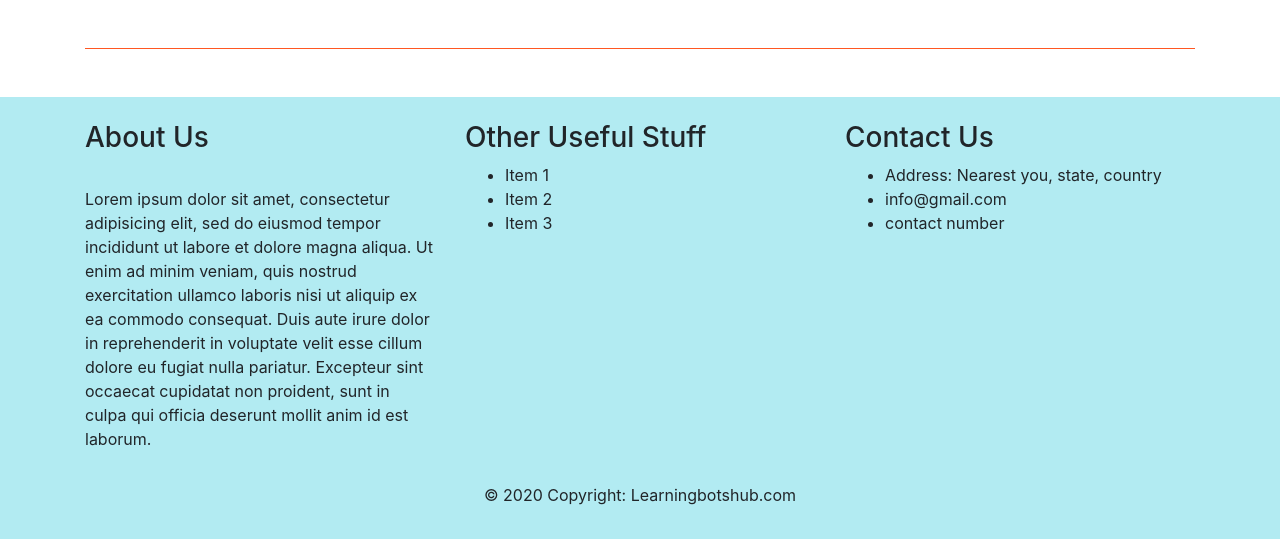
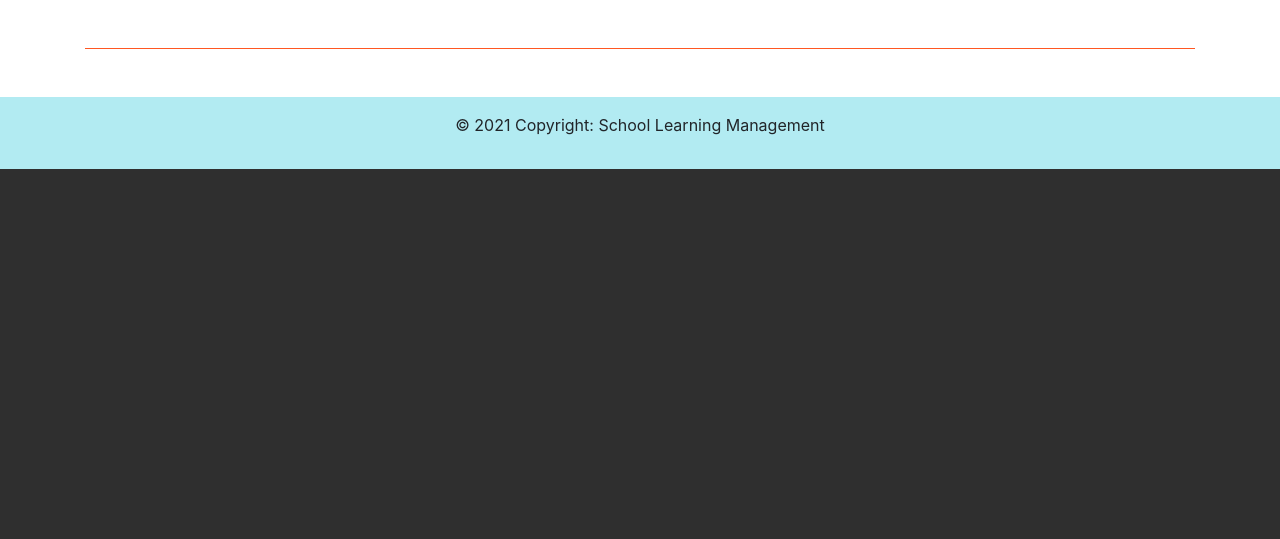
Before and after one commit to khabdrick/school-learning-system, a Django app: page / in a window 1280 px wide. Shown: the part 2133-2672 px from the top of the page. After the commit the page ends 2302 px from the top, so only its background shows below. Run offline with Django 3.2, Linux system fonts and the light colour scheme; data that the repository does not hold is empty; some libraries are stand-ins or nearby versions.

Commit message:
fixed the footer

```diff
--- a/app/templates/base.html
+++ b/app/templates/base.html
@@ -64,30 +64,9 @@
 
     <footer class="page-footer" style="background-color:#b2ebf2;">
       <div class="container">
-        <div class="row mt-4">
-                  <div class="col-md-4 mt-4">
-                            <h3>About Us</h3> <br>
-                            <p>Lorem ipsum dolor sit amet, consectetur adipisicing elit, sed do eiusmod tempor incididunt ut labore et dolore magna aliqua. Ut enim ad minim veniam, quis nostrud exercitation ullamco laboris nisi ut aliquip ex ea commodo consequat. Duis aute irure dolor in reprehenderit in voluptate velit esse cillum dolore eu fugiat nulla pariatur. Excepteur sint occaecat cupidatat non proident, sunt in culpa qui officia deserunt mollit anim id est laborum.</p>
-                  </div>
-                  <div class="col-md-4 mt-4">
-                            <h3>Other Useful Stuff</h3>
-                            <ul>
-                              <li>Item 1</li>
-                              <li>Item 2</li>
-                              <li>Item 3</li>
-                            </ul>
-                  </div>
-                  <div class="col-md-4 mt-4">
-                            <h3>Contact Us</h3>
-                            <ul>
-                              <li>Address: Nearest you, state, country</li>
-                              <li>info@gmail.com</li>
-                              <li>contact number</li>
-                            </ul>
-                  </div>
-        </div>
+
         <div class="footer-copyright text-center py-3">
-            <p>© 2020 Copyright: Learningbotshub.com</p>
+            <p>© 2021 Copyright: School Learning Management</p>
         </div>
       </div>
     </footer>
```
